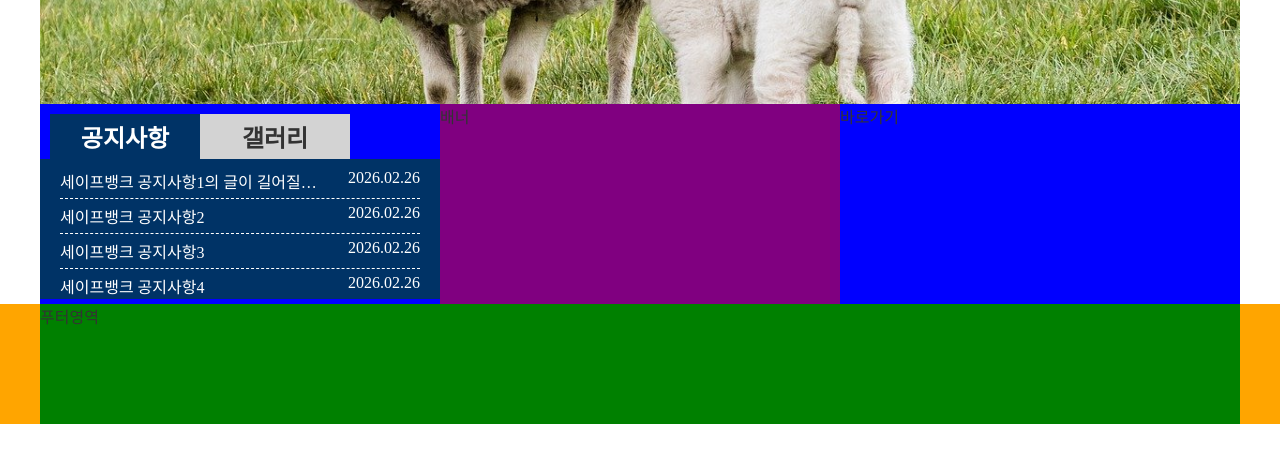
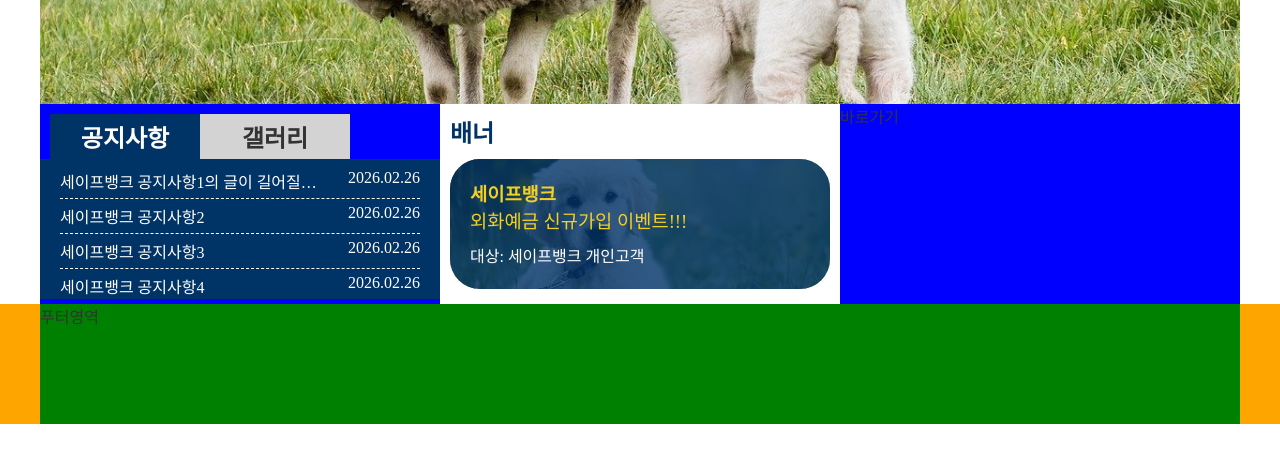
Before and after one commit to cogito30/practice_web_publishing, a plain HTML site: page 02_세이프뱅크/index.html in a window 1280 px wide. Shown: the part 296-758 px from the top of the page. Drawn offline with Linux system fonts and the light colour scheme.

Commit message:
feat: 콘텐츠영역 banner

```diff
--- a/02_세이프뱅크/css/style.css
+++ b/02_세이프뱅크/css/style.css
@@ -52,6 +52,12 @@ nav>ul>li:hover>a {background: #f4d01f; color: #003366;}
 .gallery ul {display: flex; gap: 10px; justify-content: center; margin-top: 20px;}
 .gallery ul li img {width: 100px; height: 100px; object-fit: cover;}
 
-.contents article.banner {background: purple}
+.contents article.banner {background: #fff; padding: 10px;}
+.banner h2 {color: #003366; margin-bottom: 10px;}
+.banner a {display: block; height: 130px; background: url(../images/s1.jpg) center/cover; border-radius: 30px; color:#fff; overflow: hidden;}
+.banner div {background: rgba(0, 51,102, 0.8); height: 100%; padding: 20px;}
+.banner div h3 {margin-bottom: 10px; color: #f4d01f;}
+.banner div h3 span {font-weight: 300;}
+
 .footer {height: 120px; background: orange}
 .footer .inner {width: 1200px; height: 100%; margin: auto; background: green;}
--- a/02_세이프뱅크/index.html
+++ b/02_세이프뱅크/index.html
@@ -130,7 +130,16 @@
                     </li>
                 </ul>
             </article>
-            <article class="banner">배너</article>
+            <article class="banner">
+                <h2>배너</h2>
+                <a href="#">
+                    <div>
+                        <h3>세이프뱅크<br><span>외화예금 신규가입 이벤트!!!</span></h3>
+                        <p>대상: 세이프뱅크 개인고객</p>
+
+                    </div>
+                </a>
+            </article>
             <article class="go">바로가기</article>
         </div>
         <footer class="footer">
```
